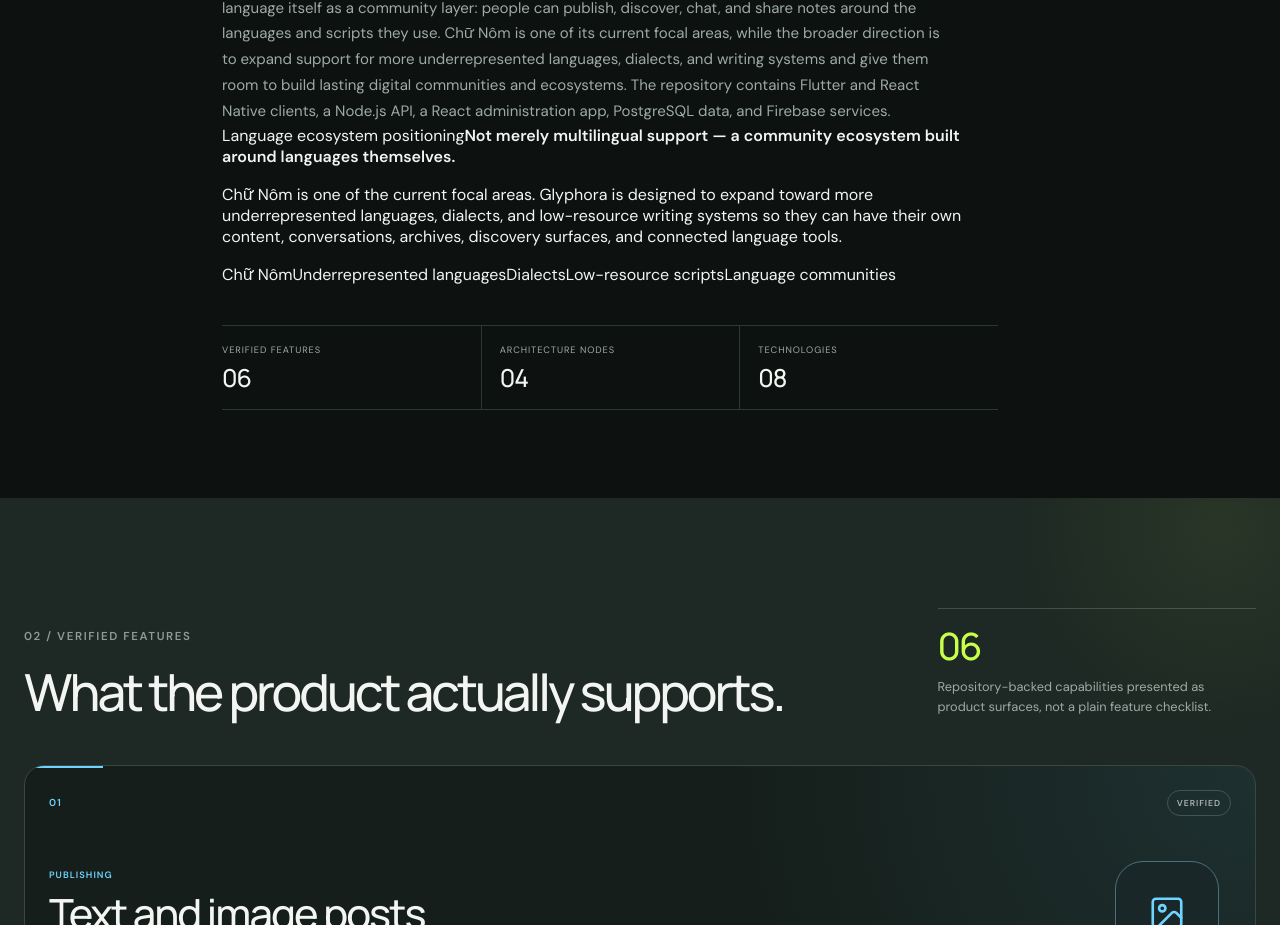
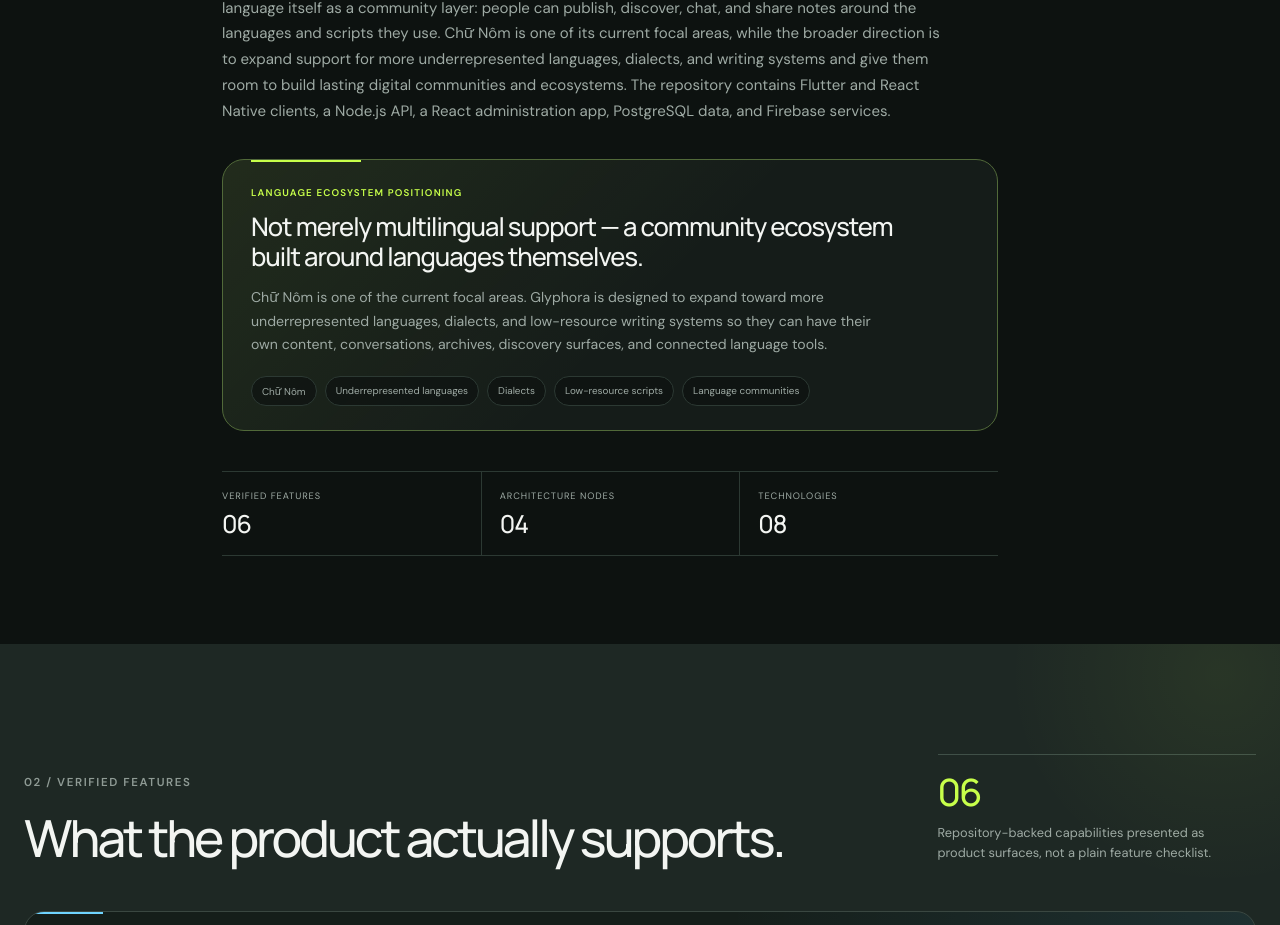
Before and after one commit to chengyang1017/portfolio, a React (Vite) app: page /projects/glyphora in a window 1280 px wide. Shown: the part 1676-2601 px from the top of the page. Built offline with nearby package versions, Linux system fonts and the light colour scheme.

Commit message:
Style Glyphora ecosystem positioning callout

```diff
--- a/src/styles/overview.css
+++ b/src/styles/overview.css
@@ -55,6 +55,85 @@
   color: var(--muted);
   font-size: clamp(0.94rem, 1vw, 1.05rem);
   line-height: 1.72;
+}
+
+.ecosystem-statement {
+  margin-top: 34px;
+  padding: 26px 28px 24px;
+
+  position: relative;
+  overflow: hidden;
+
+  border: 1px solid color-mix(in srgb, var(--accent) 24%, var(--line));
+  border-radius: 22px;
+  background:
+    linear-gradient(135deg, color-mix(in srgb, var(--accent) 7%, transparent), transparent 55%),
+    var(--surface);
+}
+
+.ecosystem-statement::before {
+  content: '';
+
+  width: 110px;
+  height: 2px;
+
+  position: absolute;
+  left: 28px;
+  top: 0;
+
+  background: var(--accent);
+}
+
+.ecosystem-statement-eyebrow {
+  display: block;
+
+  color: var(--accent);
+
+  font-size: 0.61rem;
+  font-weight: 600;
+  text-transform: uppercase;
+  letter-spacing: 0.12em;
+}
+
+.ecosystem-statement strong {
+  display: block;
+  max-width: 660px;
+  margin-top: 13px;
+
+  font-family: 'Manrope', sans-serif;
+  font-size: clamp(1.35rem, 2vw, 2.05rem);
+  font-weight: 500;
+  line-height: 1.16;
+  letter-spacing: -0.04em;
+}
+
+.ecosystem-statement p {
+  max-width: 650px;
+  margin: 15px 0 0;
+
+  color: var(--muted);
+  font-size: 0.88rem;
+  line-height: 1.65;
+}
+
+.ecosystem-tags {
+  display: flex;
+  flex-wrap: wrap;
+  gap: 8px;
+
+  margin-top: 20px;
+}
+
+.ecosystem-tags span {
+  padding: 7px 10px;
+
+  border: 1px solid var(--line);
+  border-radius: 999px;
+
+  color: var(--muted);
+  background: color-mix(in srgb, var(--paper) 70%, transparent);
+
+  font-size: 0.62rem;
 }
 
 .overview-metrics {
@@ -195,6 +274,20 @@
     font-size: 0.94rem;
   }
 
+  .ecosystem-statement {
+    margin-top: 26px;
+    padding: 22px 20px 20px;
+    border-radius: 18px;
+  }
+
+  .ecosystem-statement::before {
+    left: 20px;
+  }
+
+  .ecosystem-statement strong {
+    font-size: 1.45rem;
+  }
+
   .overview-metrics {
     grid-template-columns: 1fr;
     margin-top: 30px;
```
